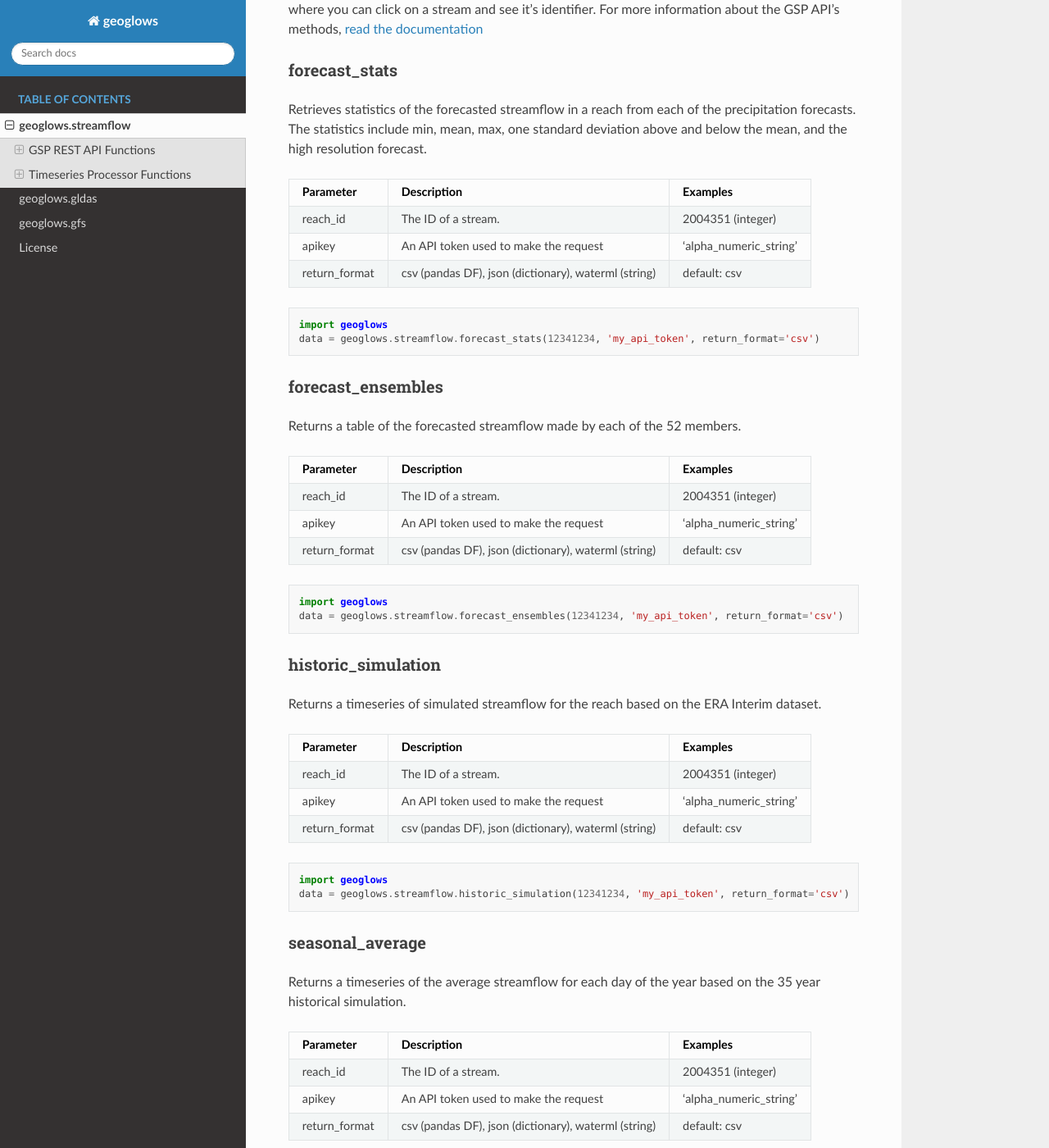
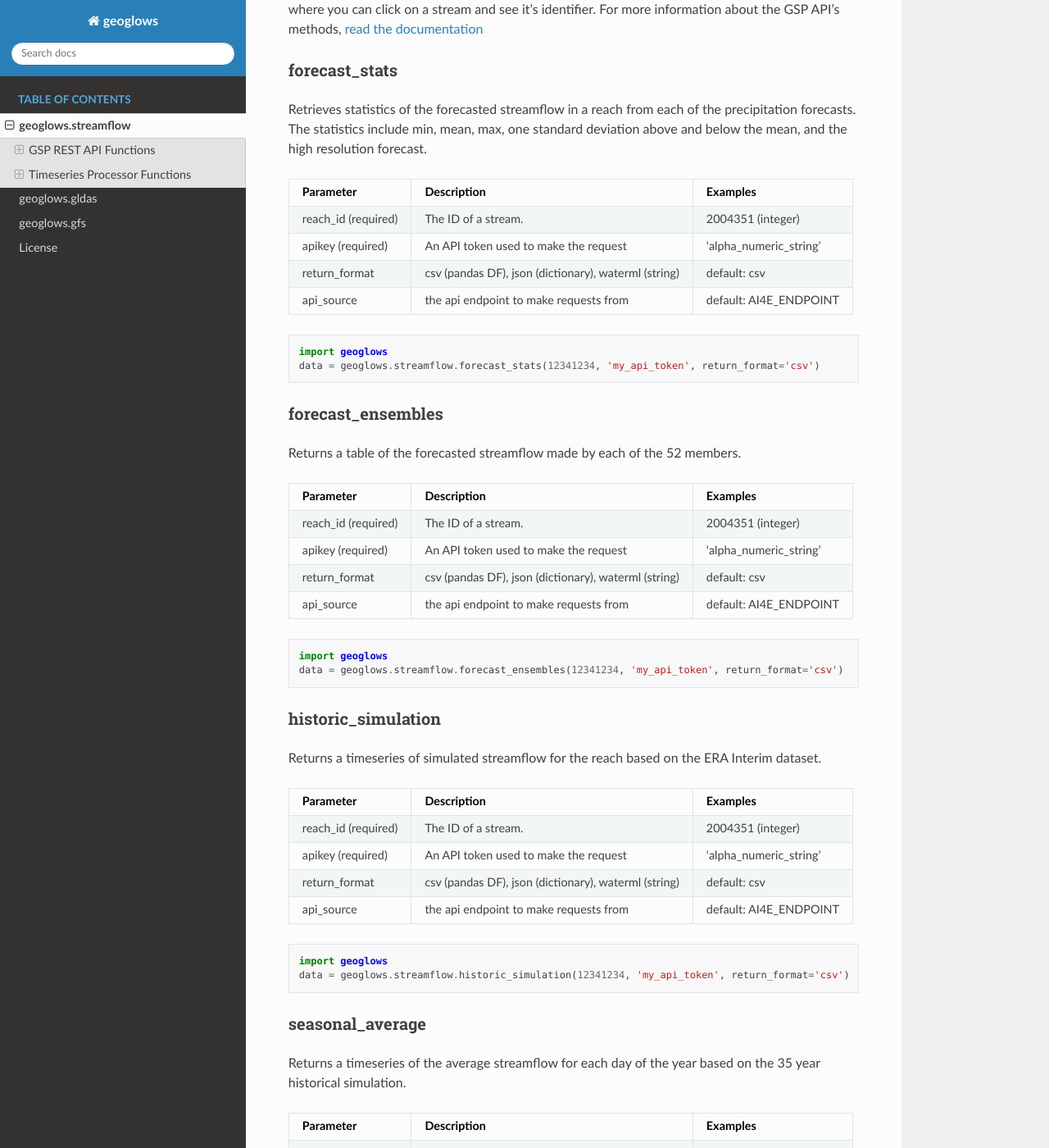
Before and after one commit to geoglows/pygeoglows, a Sphinx documentation site: the page built from docs/geoglows_streamflow.rst, in a window 1280 px wide and 1400 px high, scrolled down 696 px. Shown: the whole window at 82% size. Built offline with Sphinx 7.4.7 and the Read the Docs theme 2.0.0, drawn with Linux system fonts in a browser that asks for light colours; some of the changed text lies outside the part shown.

Commit message:
add byu endpoint

```diff
--- a/docs/geoglows_streamflow.rst
+++ b/docs/geoglows_streamflow.rst
@@ -32,15 +32,17 @@
 Retrieves statistics of the forecasted streamflow in a reach from each of the precipitation forecasts. The statistics
 include min, mean, max, one standard deviation above and below the mean, and the high resolution forecast.
 
-+-----------------+--------------------------------------------------------+--------------------------+
-| Parameter       | Description                                            | Examples                 |
-+=================+========================================================+==========================+
-| reach_id        | The ID of a stream.                                    | 2004351 (integer)        |
-+-----------------+--------------------------------------------------------+--------------------------+
-| apikey          | An API token used to make the request                  | 'alpha_numeric_string'   |
-+-----------------+--------------------------------------------------------+--------------------------+
-| return_format   | csv (pandas DF), json (dictionary), waterml (string)   | default: csv             |
-+-----------------+--------------------------------------------------------+--------------------------+
++----------------------+--------------------------------------------------------+--------------------------+
+| Parameter            | Description                                            | Examples                 |
++======================+========================================================+==========================+
+| reach_id (required)  | The ID of a stream.                                    | 2004351 (integer)        |
++----------------------+--------------------------------------------------------+--------------------------+
+| apikey (required)    | An API token used to make the request                  | 'alpha_numeric_string'   |
++----------------------+--------------------------------------------------------+--------------------------+
+| return_format        | csv (pandas DF), json (dictionary), waterml (string)   | default: csv             |
++----------------------+--------------------------------------------------------+--------------------------+
+| api_source           | the api endpoint to make requests from                 | default: AI4E_ENDPOINT   |
++----------------------+--------------------------------------------------------+--------------------------+
 
 .. code-block:: python
 
@@ -51,15 +53,17 @@
 ------------------
 Returns a table of the forecasted streamflow made by each of the 52 members.
 
-+-----------------+--------------------------------------------------------+--------------------------+
-| Parameter       | Description                                            | Examples                 |
-+=================+========================================================+==========================+
-| reach_id        | The ID of a stream.                                    | 2004351 (integer)        |
-+-----------------+--------------------------------------------------------+--------------------------+
-| apikey          | An API token used to make the request                  | 'alpha_numeric_string'   |
-+-----------------+--------------------------------------------------------+--------------------------+
-| return_format   | csv (pandas DF), json (dictionary), waterml (string)   | default: csv             |
-+-----------------+--------------------------------------------------------+--------------------------+
++----------------------+--------------------------------------------------------+--------------------------+
+| Parameter            | Description                                            | Examples                 |
++======================+========================================================+==========================+
+| reach_id (required)  | The ID of a stream.                                    | 2004351 (integer)        |
++----------------------+--------------------------------------------------------+--------------------------+
+| apikey (required)    | An API token used to make the request                  | 'alpha_numeric_string'   |
++----------------------+--------------------------------------------------------+--------------------------+
+| return_format        | csv (pandas DF), json (dictionary), waterml (string)   | default: csv             |
++----------------------+--------------------------------------------------------+--------------------------+
+| api_source           | the api endpoint to make requests from                 | default: AI4E_ENDPOINT   |
++----------------------+--------------------------------------------------------+--------------------------+
 
 .. code-block:: python
 
@@ -70,15 +74,17 @@
 -------------------
 Returns a timeseries of simulated streamflow for the reach based on the ERA Interim dataset.
 
-+-----------------+--------------------------------------------------------+--------------------------+
-| Parameter       | Description                                            | Examples                 |
-+=================+========================================================+==========================+
-| reach_id        | The ID of a stream.                                    | 2004351 (integer)        |
-+-----------------+--------------------------------------------------------+--------------------------+
-| apikey          | An API token used to make the request                  | 'alpha_numeric_string'   |
-+-----------------+--------------------------------------------------------+--------------------------+
-| return_format   | csv (pandas DF), json (dictionary), waterml (string)   | default: csv             |
-+-----------------+--------------------------------------------------------+--------------------------+
++----------------------+--------------------------------------------------------+--------------------------+
+| Parameter            | Description                                            | Examples                 |
++======================+========================================================+==========================+
+| reach_id (required)  | The ID of a stream.                                    | 2004351 (integer)        |
++----------------------+--------------------------------------------------------+--------------------------+
+| apikey (required)    | An API token used to make the request                  | 'alpha_numeric_string'   |
++----------------------+--------------------------------------------------------+--------------------------+
+| return_format        | csv (pandas DF), json (dictionary), waterml (string)   | default: csv             |
++----------------------+--------------------------------------------------------+--------------------------+
+| api_source           | the api endpoint to make requests from                 | default: AI4E_ENDPOINT   |
++----------------------+--------------------------------------------------------+--------------------------+
 
 .. code-block:: python
 
@@ -89,15 +95,17 @@
 ----------------
 Returns a timeseries of the average streamflow for each day of the year based on the 35 year historical simulation.
 
-+-----------------+--------------------------------------------------------+--------------------------+
-| Parameter       | Description                                            | Examples                 |
-+=================+========================================================+==========================+
-| reach_id        | The ID of a stream.                                    | 2004351 (integer)        |
-+-----------------+--------------------------------------------------------+--------------------------+
-| apikey          | An API token used to make the request                  | 'alpha_numeric_string'   |
-+-----------------+--------------------------------------------------------+--------------------------+
-| return_format   | csv (pandas DF), json (dictionary), waterml (string)   | default: csv             |
-+-----------------+--------------------------------------------------------+--------------------------+
++----------------------+--------------------------------------------------------+--------------------------+
+| Parameter            | Description                                            | Examples                 |
++======================+========================================================+==========================+
+| reach_id (required)  | The ID of a stream.                                    | 2004351 (integer)        |
++----------------------+--------------------------------------------------------+--------------------------+
+| apikey (required)    | An API token used to make the request                  | 'alpha_numeric_string'   |
++----------------------+--------------------------------------------------------+--------------------------+
+| return_format        | csv (pandas DF), json (dictionary), waterml (string)   | default: csv             |
++----------------------+--------------------------------------------------------+--------------------------+
+| api_source           | the api endpoint to make requests from                 | default: AI4E_ENDPOINT   |
++----------------------+--------------------------------------------------------+--------------------------+
 
 .. code-block:: python
 
@@ -108,13 +116,15 @@
 --------------
 Returns a dictionary with the streamflows corresponding to a 2, 10, and 20 year event for a specific stream.
 
-+-----------------+--------------------------------------------------------+--------------------------+
-| Parameter       | Description                                            | Examples                 |
-+=================+========================================================+==========================+
-| reach_id        | The ID of a stream.                                    | 2004351 (integer)        |
-+-----------------+--------------------------------------------------------+--------------------------+
-| apikey          | An API token used to make the request                  | 'alpha_numeric_string'   |
-+-----------------+--------------------------------------------------------+--------------------------+
++----------------------+--------------------------------------------------------+--------------------------+
+| Parameter            | Description                                            | Examples                 |
++======================+========================================================+==========================+
+| reach_id (required)  | The ID of a stream.                                    | 2004351 (integer)        |
++----------------------+--------------------------------------------------------+--------------------------+
+| apikey (required)    | An API token used to make the request                  | 'alpha_numeric_string'   |
++----------------------+--------------------------------------------------------+--------------------------+
+| api_source           | the api endpoint to make requests from                 | default: AI4E_ENDPOINT   |
++----------------------+--------------------------------------------------------+--------------------------+
 
 .. code-block:: python
 
@@ -125,11 +135,13 @@
 -----------------
 Returns a dictionary with a list of the names of regions currently supported by the GSP API.
 
-+-----------------+--------------------------------------------------------+--------------------------+
-| Parameter       | Description                                            | Examples                 |
-+=================+========================================================+==========================+
-| apikey          | An API token used to make the request                  | 'alpha_numeric_string'   |
-+-----------------+--------------------------------------------------------+--------------------------+
++----------------------+--------------------------------------------------------+--------------------------+
+| Parameter            | Description                                            | Examples                 |
++======================+========================================================+==========================+
+| apikey (required)    | An API token used to make the request                  | 'alpha_numeric_string'   |
++----------------------+--------------------------------------------------------+--------------------------+
+| api_source           | the api endpoint to make requests from                 | default: AI4E_ENDPOINT   |
++----------------------+--------------------------------------------------------+--------------------------+
 
 .. code-block:: python
 
@@ -141,11 +153,13 @@
 Returns the date of the dates of forecasts currently available from the API. Currently, only the most recent/current
 day is cached by the API.
 
-+-----------------+--------------------------------------------------------+--------------------------+
-| Parameter       | Description                                            | Examples                 |
-+=================+========================================================+==========================+
-| apikey          | An API token used to make the request                  | 'alpha_numeric_string'   |
-+-----------------+--------------------------------------------------------+--------------------------+
++----------------------+--------------------------------------------------------+--------------------------+
+| Parameter            | Description                                            | Examples                 |
++======================+========================================================+==========================+
+| apikey (required)    | An API token used to make the request                  | 'alpha_numeric_string'   |
++----------------------+--------------------------------------------------------+--------------------------+
+| api_source           | the api endpoint to make requests from                 | default: AI4E_ENDPOINT   |
++----------------------+--------------------------------------------------------+--------------------------+
 
 .. code-block:: python
 
```
Also changed, not shown: 4 other files.
